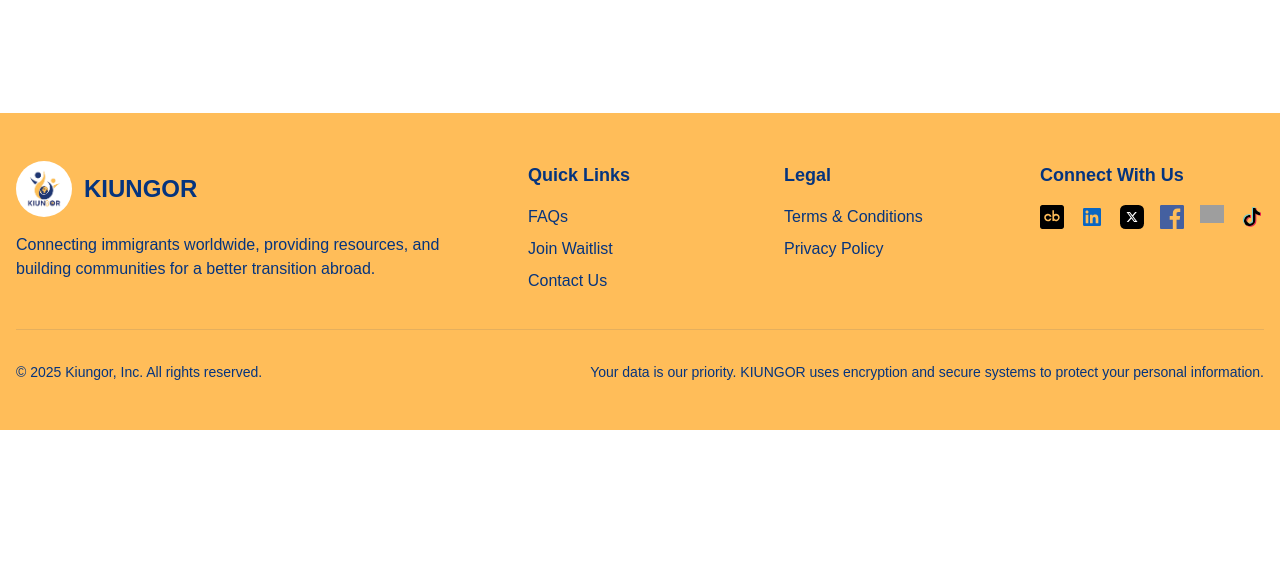
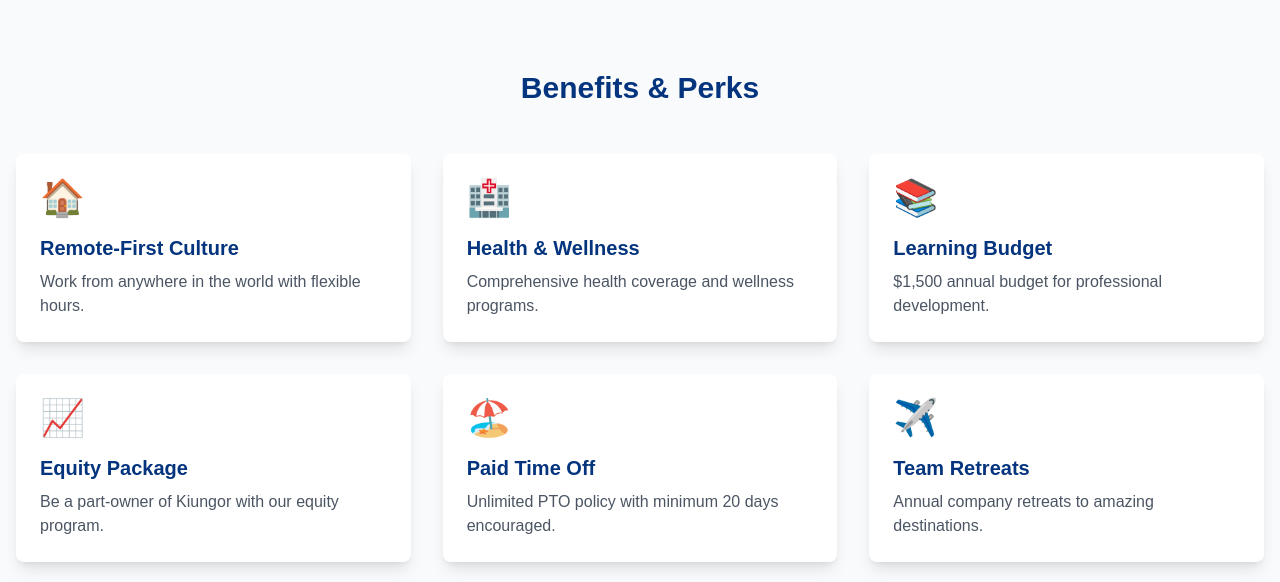
Before and after one commit to omololevy/omololevy, a Next.js app: page /career in a window 1280 px wide. Shown: the part 370-952 px from the top of the page. Before the commit the page ends 800 px from the top, so only its background shows below. Built offline with nearby package versions, Linux system fonts and the light colour scheme; grey boxes are pictures that could not be loaded.

Commit message:
Create a component for the benefits

```diff
--- /dev/null
+++ b/src/components/career/Benefits.tsx
@@ -0,0 +1,65 @@
+import { motion } from "framer-motion";
+
+const benefits = [
+  {
+    title: "Remote-First Culture",
+    description: "Work from anywhere in the world with flexible hours.",
+    icon: "🏠",
+  },
+  {
+    title: "Health & Wellness",
+    description: "Comprehensive health coverage and wellness programs.",
+    icon: "🏥",
+  },
+  {
+    title: "Learning Budget",
+    description: "$1,500 annual budget for professional development.",
+    icon: "📚",
+  },
+  {
+    title: "Equity Package",
+    description: "Be a part-owner of Kiungor with our equity program.",
+    icon: "📈",
+  },
+  {
+    title: "Paid Time Off",
+    description: "Unlimited PTO policy with minimum 20 days encouraged.",
+    icon: "🏖️",
+  },
+  {
+    title: "Team Retreats",
+    description: "Annual company retreats to amazing destinations.",
+    icon: "✈️",
+  },
+];
+
+export function Benefits() {
+  return (
+    <section className="py-20 px-4 bg-gray-50 dark:bg-[#041328]">
+      <div className="container mx-auto">
+        <h2 className="text-3xl font-bold text-center mb-12 text-[#05347e] dark:text-[#ffbd59]">
+          Benefits & Perks
+        </h2>
+        <div className="grid md:grid-cols-2 lg:grid-cols-3 gap-8">
+          {benefits.map((benefit, index) => (
+            <motion.div
+              key={benefit.title}
+              initial={{ opacity: 0, scale: 0.95 }}
+              whileInView={{ opacity: 1, scale: 1 }}
+              transition={{ delay: index * 0.1 }}
+              className="p-6 rounded-lg bg-white dark:bg-[#051633] shadow-lg hover:shadow-xl transition-all"
+            >
+              <div className="text-4xl mb-4">{benefit.icon}</div>
+              <h3 className="text-xl font-bold mb-2 text-[#05347e] dark:text-[#ffbd59]">
+                {benefit.title}
+              </h3>
+              <p className="text-gray-600 dark:text-gray-300">
+                {benefit.description}
+              </p>
+            </motion.div>
+          ))}
+        </div>
+      </div>
+    </section>
+  );
+}
```
